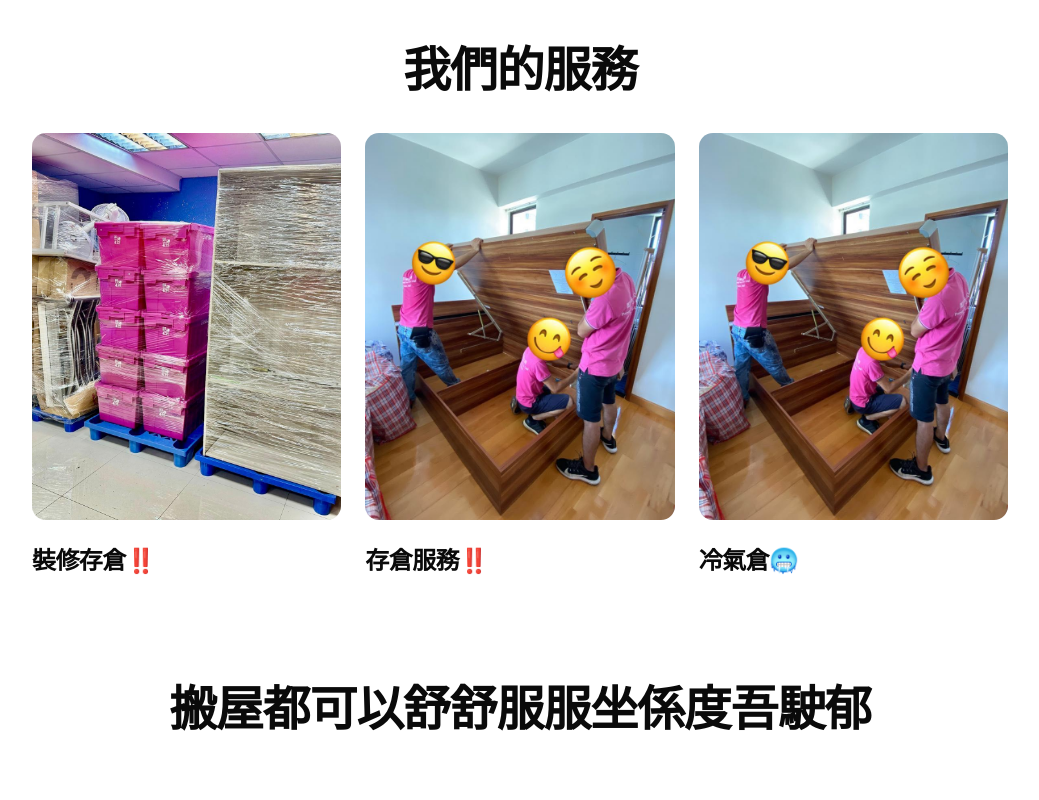
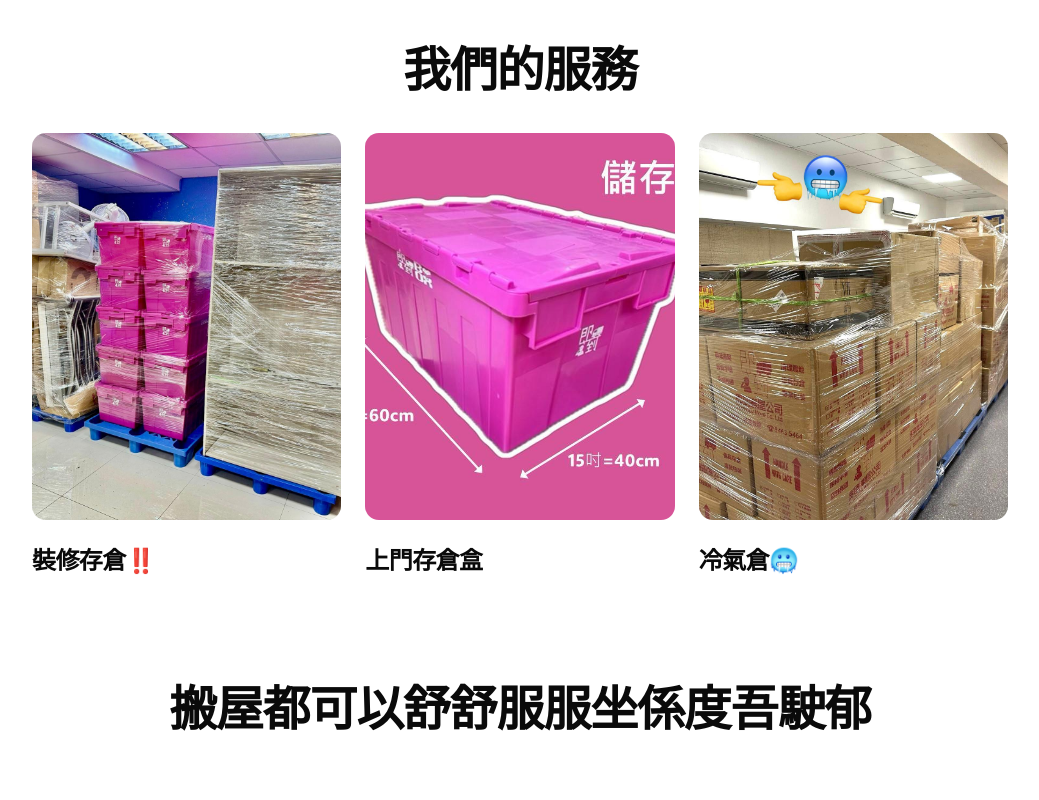
Before and after one commit to aegipant/promptly-move-spw, a Next.js app: page / in a window 1280 px wide. Shown: the part 1360-2160 px from the top of the page, without its empty margins (120-1159 px from the left). Built offline with nearby package versions, Linux system fonts and the light colour scheme.

Commit message:
v20250705001

```diff
--- a/constants/index.ts
+++ b/constants/index.ts
@@ -8,13 +8,13 @@ export const features = [
     description: "",
   },
   {
-    title: "存倉服務‼️",
-    imagepath: "/furniture.jpeg",
+    title: "上門存倉盒",
+    imagepath: "/storagebox.jpg",
     description: "",
   },
   {
     title: "冷氣倉🥶",
-    imagepath: "/furniture.jpeg",
+    imagepath: "/aircon_storage.jpg",
     description: "",
   },
 ];
@@ -22,7 +22,7 @@ export const features = [
 export const steps = [
   {
     title: "Pack箱",
-    imagepath: "/furniture.jpeg",
+    imagepath:"/moving.jpeg",
   },
   {
     title: "搬屋",
@@ -30,6 +30,6 @@ export const steps = [
   },
   {
     title: "傢俬裝拆",
-    imagepath:"/moving.jpeg",
+    imagepath: "/furniture.jpeg",
   },
 ];
```
Also changed, not shown: public/aircon_storage.jpg (added), public/storagebox.jpg (added).
